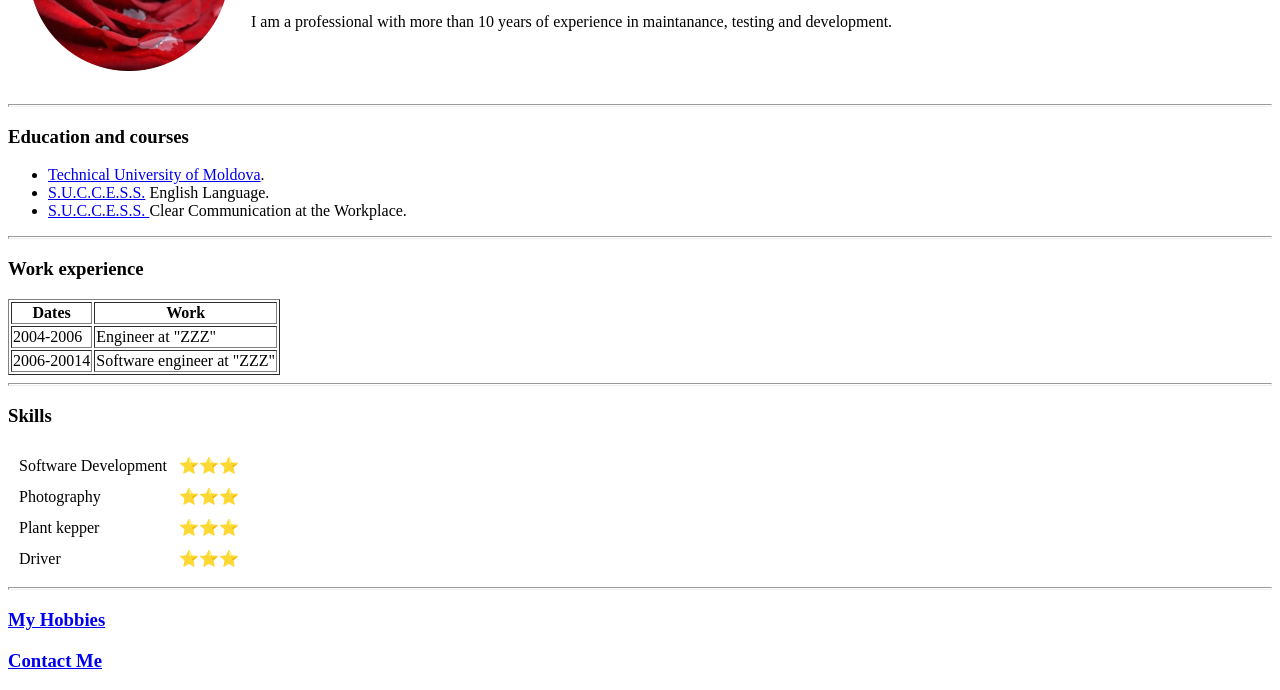
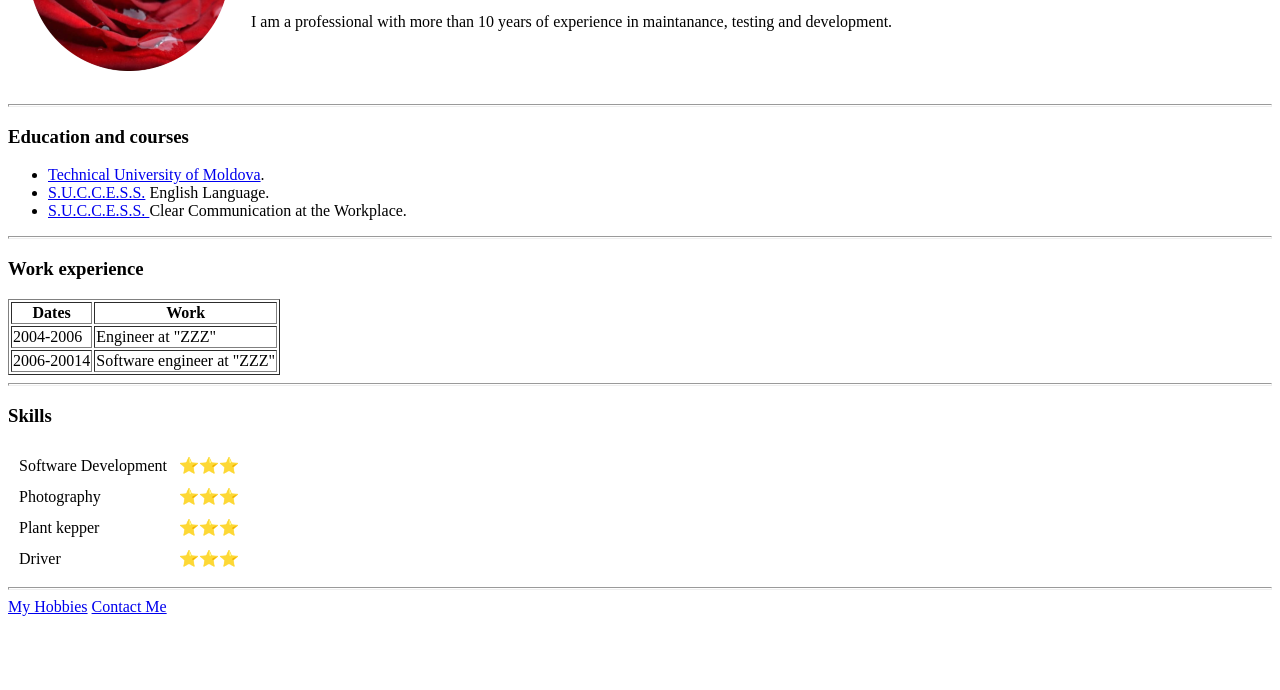
Before and after one commit to luciagl/cv, a plain HTML site: page index.html in a window 1280 px wide. Shown: the part 158-848 px from the top of the page. After the commit the page ends 800 px from the top, so only its background shows below. Drawn offline with Linux system fonts and the light colour scheme.

Commit message:
Update index.html

```diff
--- a/index.html
+++ b/index.html
@@ -67,7 +67,7 @@
     </table>
 
     <hr size="3">
-    <h3><a href="hobbies.html">My Hobbies</a></h3>
-    <h3><a href="contact-me.html">Contact Me</a></h3>
+    <a href="hobbies.html">My Hobbies</a>
+    <a href="contact-me.html">Contact Me</a>
 </body>
 </html>
```
